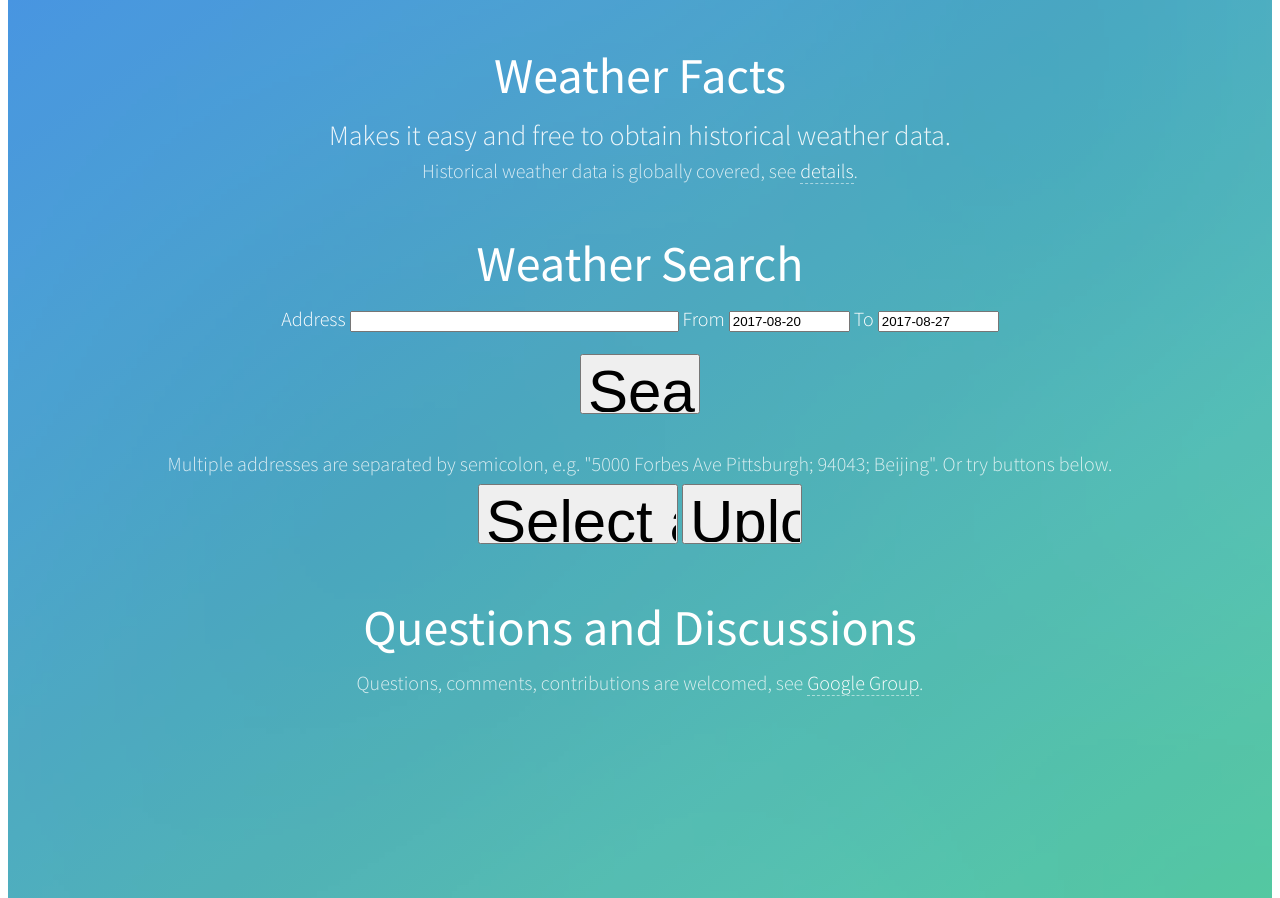
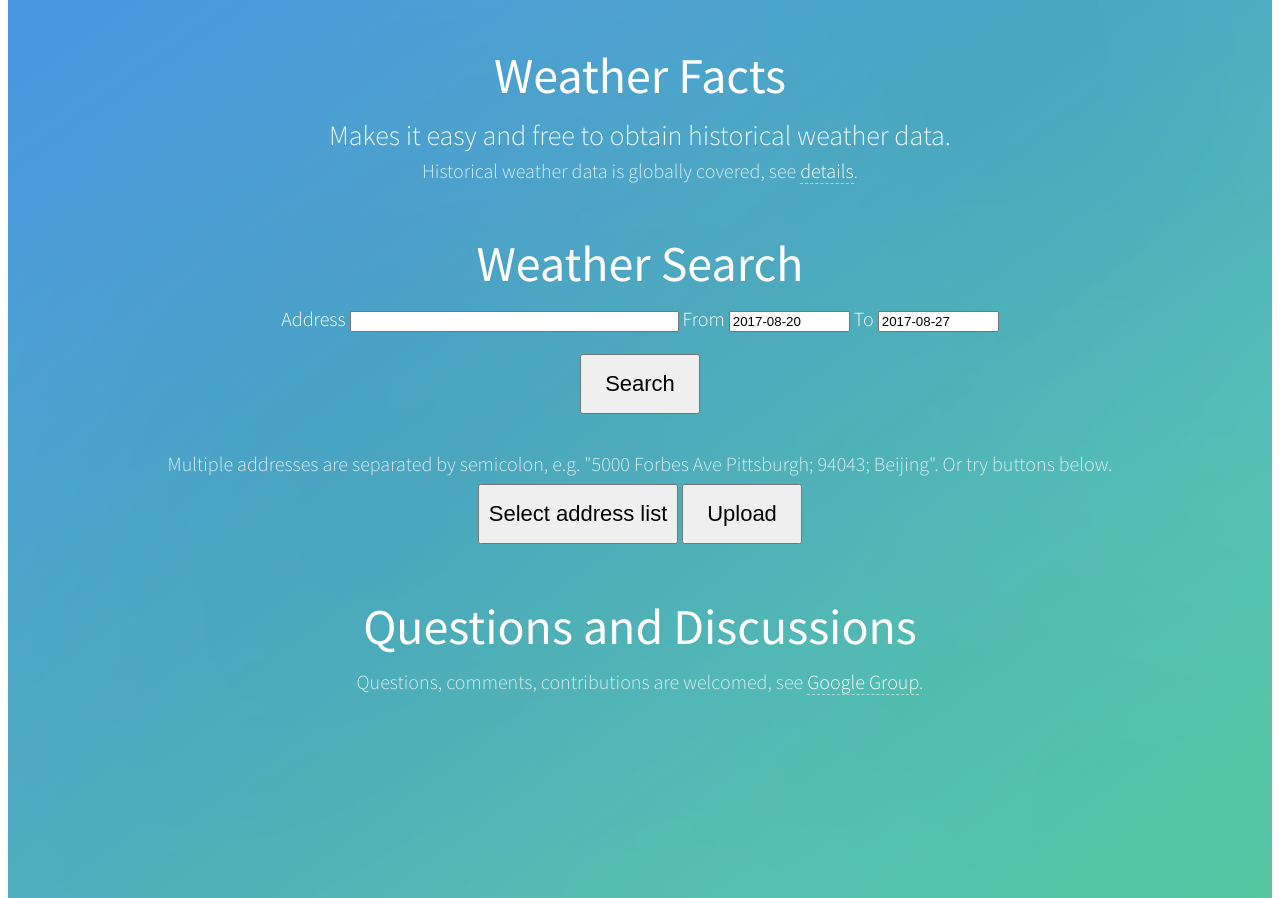
Before and after one commit to shawxiaozhang/we_web, a Django app: page / in a window 1280 px wide. Run offline with Django 3.2, Linux system fonts and the light colour scheme; parts of the project's set-up code (start-up, migrations or seed data) failed here and were passed over.

Commit message:
font size.

```diff
--- a/we_search/templates/get_order.html
+++ b/we_search/templates/get_order.html
@@ -27,14 +27,14 @@
                 {{ form.address_file.label}}    {{ form.address_file}}
                 <p></p>
                 <input type="submit" value="Search" name="search"
-                       style="height:60px; width:120px; font-size:60px; margin: 20px 0 5px 0;"/>
+                       style="height:60px; width:120px; font-size:22px; margin: 20px 0 5px 0;"/>
                 <p><br></p>
                 <p1> Multiple addresses are separated by semicolon, e.g. "5000 Forbes Ave Pittsburgh; 94043; Beijing". Or try buttons below.</p1>
                 <p></p>
                 <input type="submit" value="Select address list" name="upload_address_list"
-                       style="height:60px; width:200px; font-size:60px; margin: 5px 0 5px 0;"/>
+                       style="height:60px; width:200px; font-size:22px; margin: 5px 0 5px 0;"/>
                 <input type="submit" value="Upload" name="upload"
-                       style="height:60px; width:120px; font-size:60px; margin: 5px 0 5px 0;"/>
+                       style="height:60px; width:120px; font-size:22px; margin: 5px 0 5px 0;"/>
                 <p></p>
 
             </form>
```
